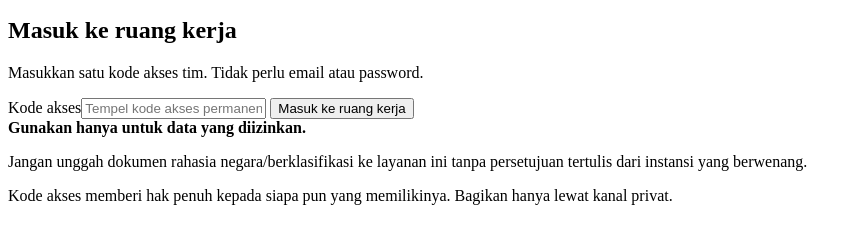
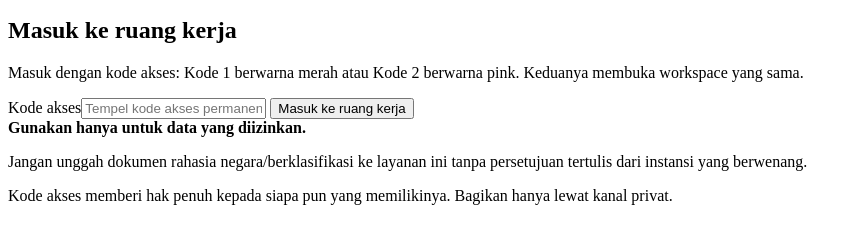
Before and after one commit to reybyoo-maker/WEBSITE-PERSONAL, a website with bundled scripts: page index.html in a window 1280 px wide. Shown: the part 161-404 px from the top of the page, without its empty margins (0-862 px from the left). Built offline with nearby package versions, Linux system fonts and the light colour scheme; a script that the page names is missing.

Commit message:
Clarify the two color-coded login identities

```diff
--- a/index.html
+++ b/index.html
@@ -19,7 +19,7 @@
       <div id="config-warning" class="notice notice-warning" hidden></div>
       <section id="login-view">
         <h2>Masuk ke ruang kerja</h2>
-        <p class="muted">Masukkan satu kode akses tim. Tidak perlu email atau password.</p>
+        <p class="muted">Masuk dengan kode akses: Kode 1 berwarna merah atau Kode 2 berwarna pink. Keduanya membuka workspace yang sama.</p>
         <form id="login-form" class="form-stack">
           <label>Kode akses<input name="access_code" type="password" autocomplete="current-password" required minlength="20" maxlength="80" spellcheck="false" placeholder="Tempel kode akses permanen"></label>
           <button class="btn btn-primary btn-full" type="submit">Masuk ke ruang kerja</button>
```
